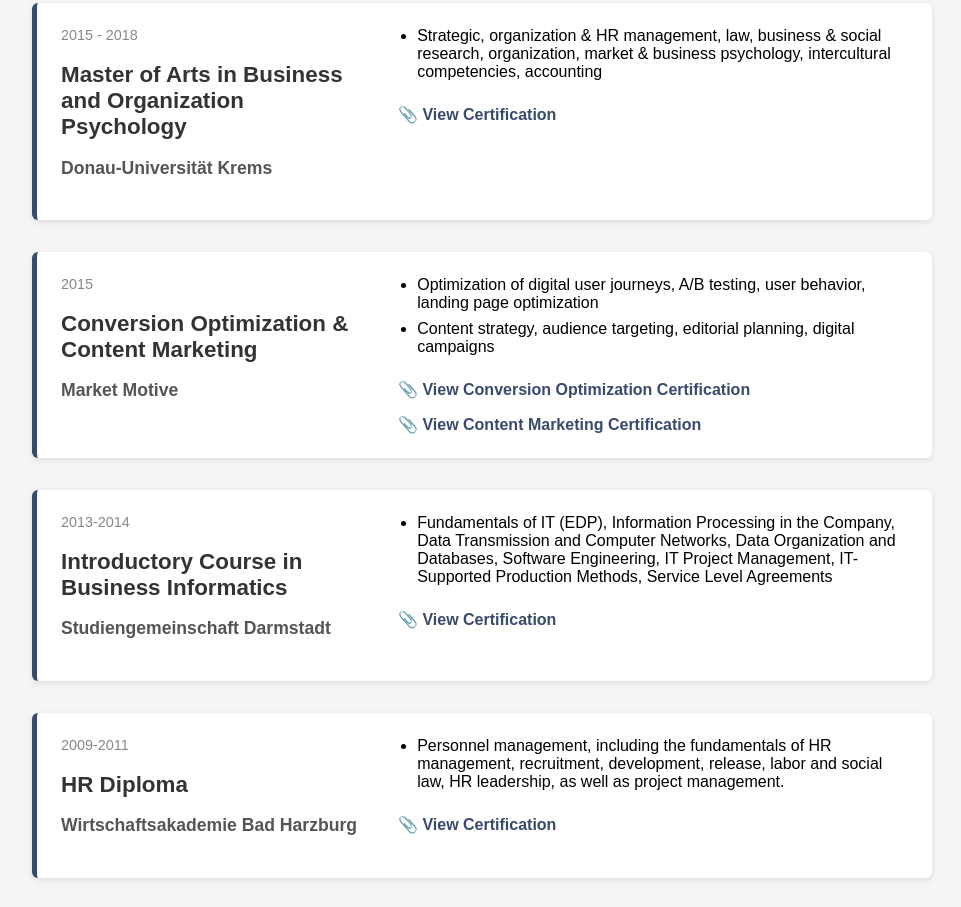
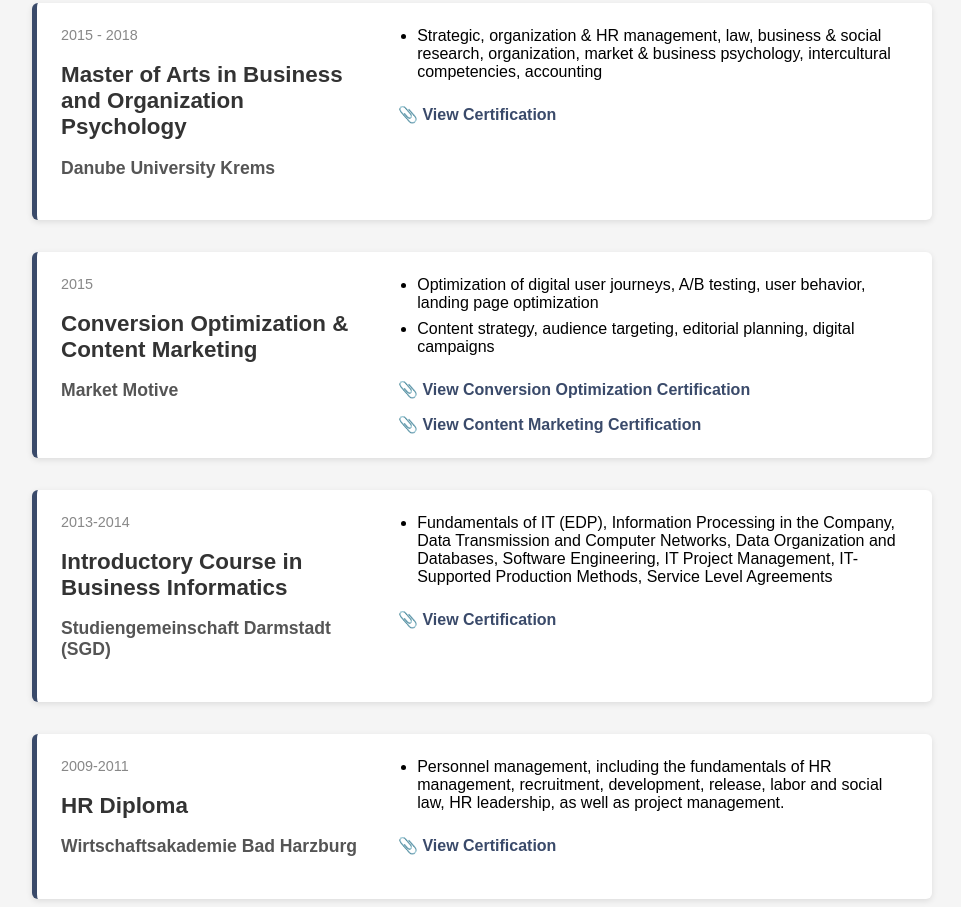
Before and after one commit to kromer52/marketing-associate, a website: page education.html in a window 1280 px wide. Shown: the part 2739-3646 px from the top of the page, without its empty margins (158-1119 px from the left). Drawn offline with Linux system fonts and the light colour scheme.

Commit message:
typo updates

```diff
--- a/education.html
+++ b/education.html
@@ -200,7 +200,7 @@
       <div class="edu-left">
         <span class="edu-time">2015 - 2018</span>
         <h2 class="edu-course">Master of Arts in Business and Organization Psychology</h2>
-        <h3 class="edu-institution"> Donau-Universität Krems</h3>
+        <h3 class="edu-institution"> Danube University Krems</h3>
       </div>
       <div class="edu-right">
         <ul class="edu-tasks">
@@ -232,7 +232,7 @@ competencies, accounting</li>
       <div class="edu-left">
         <span class="edu-time">2013-2014</span>
         <h2 class="edu-course">Introductory Course in Business Informatics</h2>
-        <h3 class="edu-institution"> Studiengemeinschaft Darmstadt</h3>
+        <h3 class="edu-institution"> Studiengemeinschaft Darmstadt (SGD)</h3>
       </div>
       <div class="edu-right">
         <ul class="edu-tasks">
```
Also changed, not shown: projects.html (+1 -1 lines).
